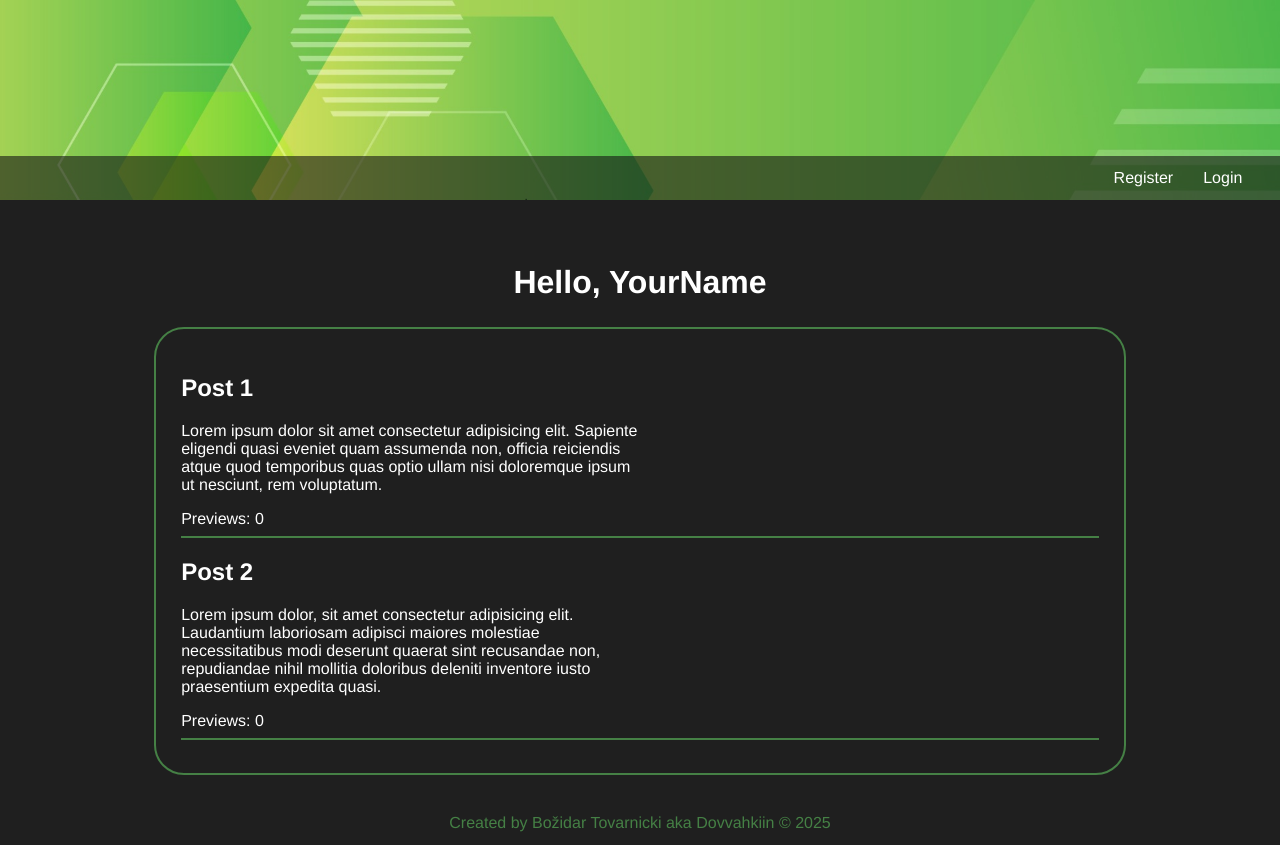
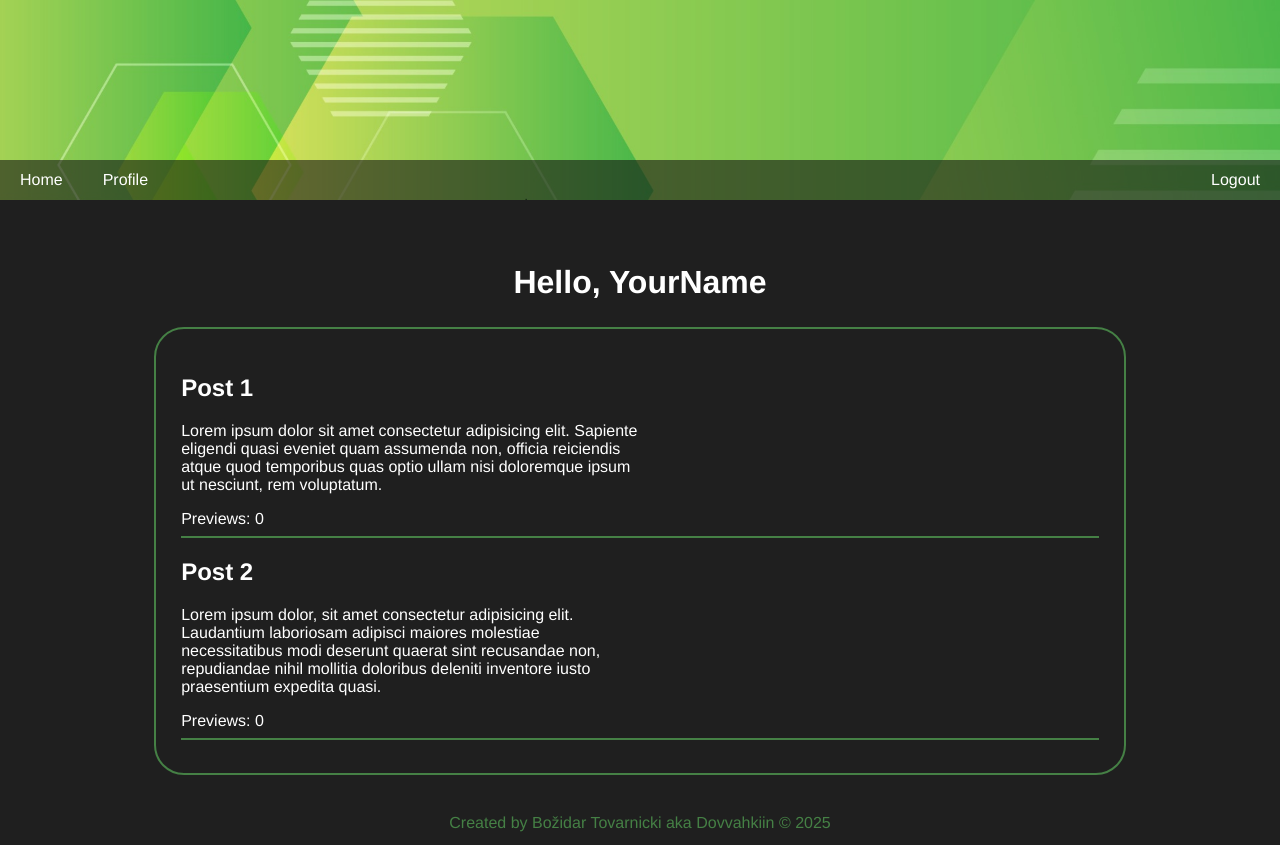
Before and after one commit to Dovvahkiin/ConferenceRecordApp, a React (Vite) app in the folder client/: page / in a window 1280 px wide. Built offline with nearby package versions, Linux system fonts and the light colour scheme.

Commit message:
Fixed navigation bar bug

```diff
--- a/client/src/components/Header/Navbar.jsx
+++ b/client/src/components/Header/Navbar.jsx
@@ -4,12 +4,19 @@ import { Link } from "react-router-dom";
 function Navbar() {
   return (
     <nav>
-      <Link to="/register" className="navLink">
-        Register
-      </Link>
-      <Link to="/login" className="navLink fullRight">
-        Login
-      </Link>
+      <div className="navigationLeft">
+        <Link className="navLink" to="/">
+          Home
+        </Link>
+        <Link className="navLink" to="/profile">
+          Profile
+        </Link>
+      </div>
+      <div className="navigationRight">
+        <Link to="/login" className="navLink">
+          Logout
+        </Link>
+      </div>
     </nav>
   );
 }
--- a/client/src/styles/navbar.css
+++ b/client/src/styles/navbar.css
@@ -4,11 +4,23 @@ nav {
   margin: 10px 15%; */
   display: flex;
   flex-direction: row;
+  justify-content: space-between;
+  height: 40px;
+}
+.navigationRight {
+  display: flex;
   justify-content: flex-end;
+  gap: 20px;
+}
+.navigationLeft {
+  display: flex;
+  justify-content: flex-start;
 }
 a.navLink {
-  padding: 1%;
-  width: 5%;
+  display: flex;
+  justify-content: center;
+  align-items: center;
+  padding: 10px 20px;
 }
 /* .fullRight {
   border-radius: 0px 30px 30px 0px;
```
